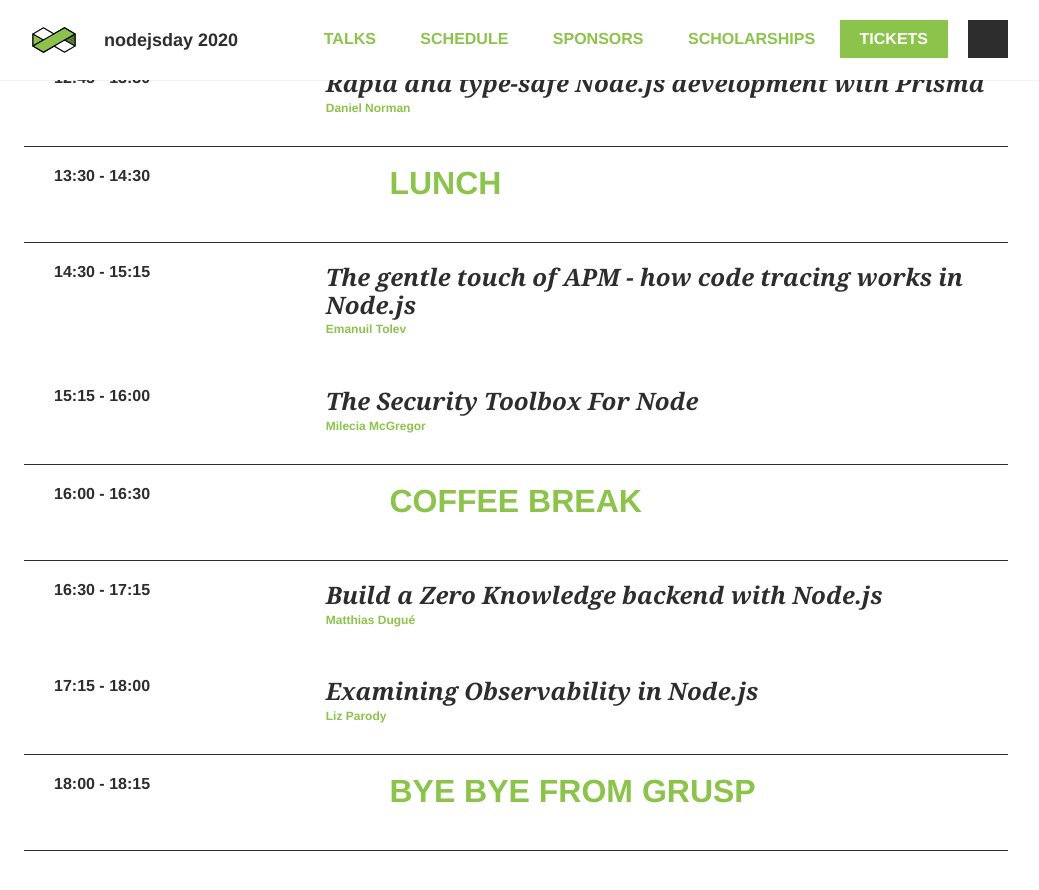
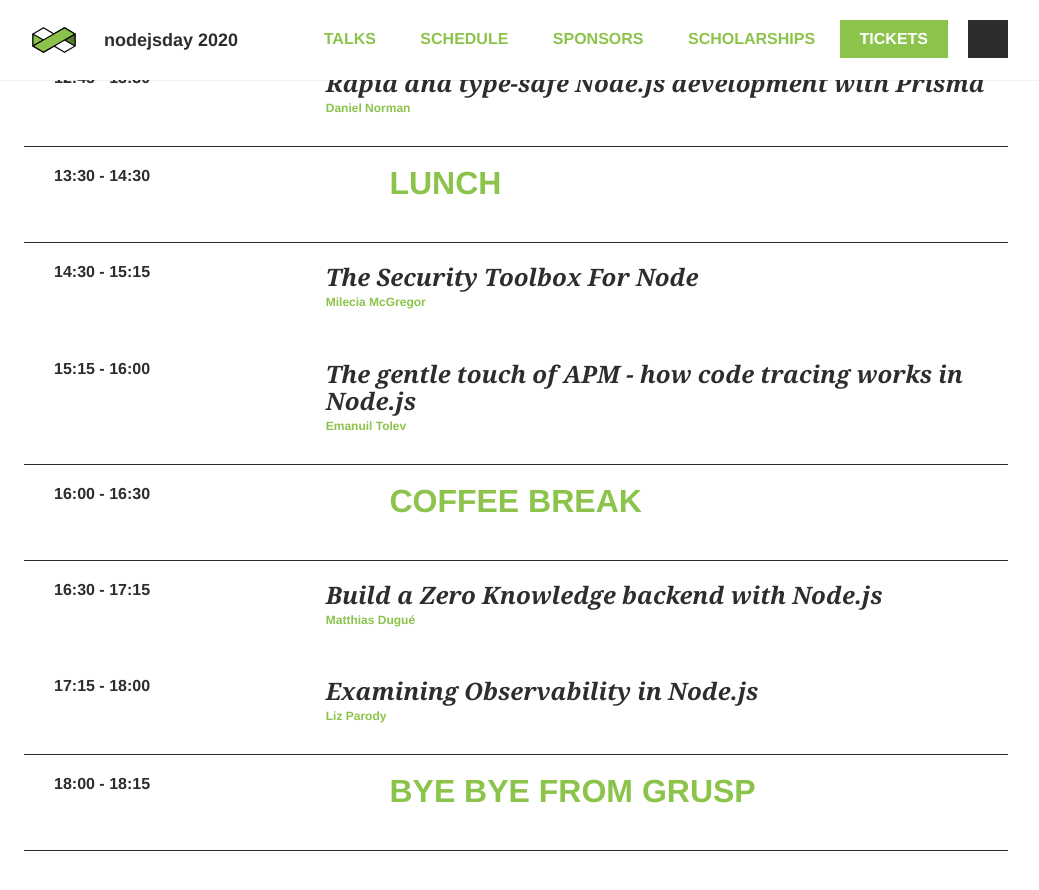
Before and after one commit to GrUSP/2020.nodejsday.it, a Jekyll site: the page built from schedule.html, in a window 1280 px wide and 900 px high, scrolled down 943 px. Shown: the top 890 px of the window, without its empty margins (124-1163 px from the left). Built offline with Jekyll 4.4.1, drawn with Linux system fonts in a browser that asks for light colours; some web fonts are replaced; comment, search, counter and statistics services are not loaded.

Commit message:
Update schedule

```diff
--- a/schedule.html
+++ b/schedule.html
@@ -24,8 +24,8 @@
 
       {% include schedule/pause.html time='13:30 - 14:30' title='Lunch' icon="food" fill='true' %}
 
-      {% include schedule/talk.html time='14:30 - 15:15' title='The gentle touch of APM - how code tracing works in Node.js' fill='true' %}
-      {% include schedule/talk.html time='15:15 - 16:00' title='The Security Toolbox For Node' fill='true' %}
+      {% include schedule/talk.html time='14:30 - 15:15' title='The Security Toolbox For Node' fill='true' %}
+      {% include schedule/talk.html time='15:15 - 16:00' title='The gentle touch of APM - how code tracing works in Node.js' fill='true' %}
 
       {% include schedule/pause.html time='16:00 - 16:30' title='Coffee break' icon="coffee" fill='true' %}
 
@@ -55,8 +55,8 @@
 
       {% include schedule/pause.html time='13:30 - 14:30' title='Lunch' icon="food" fill='true' %}
 
-      {% include schedule/talk.html time='14:30 - 15:15' title='The gentle touch of APM - how code tracing works in Node.js' fill='true' %}
-      {% include schedule/talk.html time='15:15 - 16:00' title='The Security Toolbox For Node' fill='true' %}
+      {% include schedule/talk.html time='14:30 - 15:15' title='The Security Toolbox For Node' fill='true' %}
+      {% include schedule/talk.html time='15:15 - 16:00' title='The gentle touch of APM - how code tracing works in Node.js' fill='true' %}
 
       {% include schedule/pause.html time='16:00 - 16:30' title='Coffee break' icon="coffee" fill='true' %}
 
```
